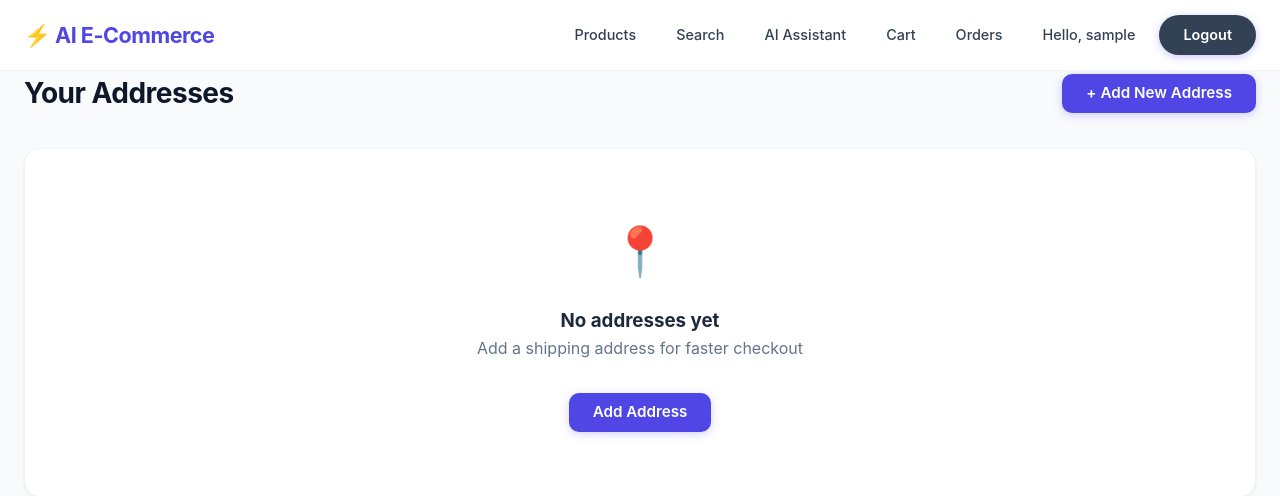
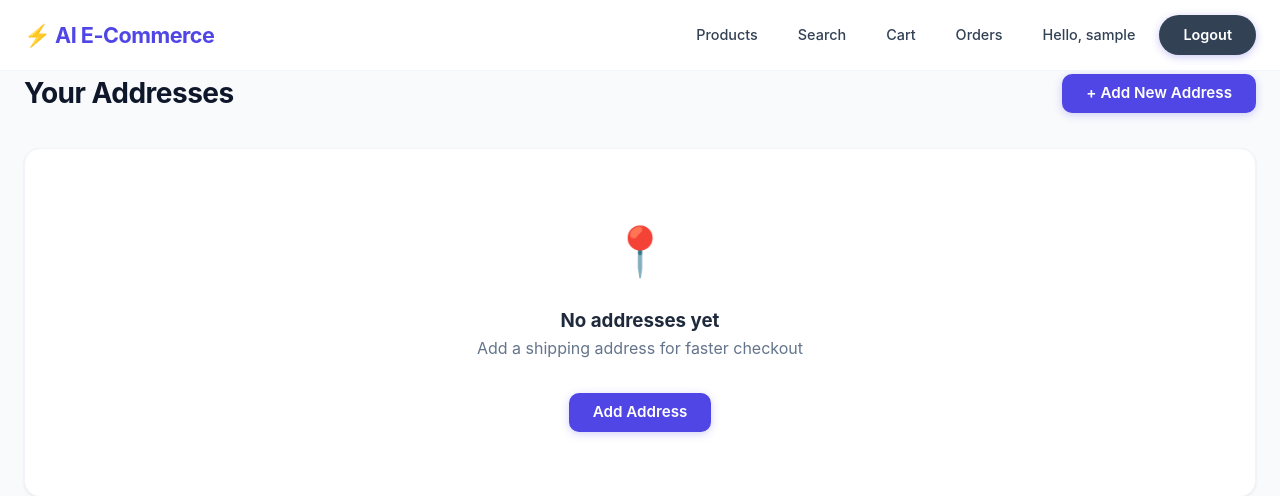
Before and after one commit to obaijar150/ai-ecommerce, a Django app: page /accounts/addresses/ in a window 1280 px wide. Shown: the top 496 px of the page. Run offline with Django 5.2, Linux system fonts and the light colour scheme; the visitor is signed in with stand-in values (Sample User, id 1); data that the repository does not hold is empty; parts of the project's set-up code (start-up, migrations or seed data) failed here and were passed over.

Commit message:
feat(ui): remove dedicated AI assistant page and nav link
Keep chat API endpoints for the floating widget; remove /chat/ route and header 'AI Assistant' link as requested.

```diff
--- a/apps/ai_engine/urls.py
+++ b/apps/ai_engine/urls.py
@@ -9,7 +9,6 @@ from . import views
 app_name = "ai_engine"
 
 urlpatterns = [
-    path("", views.chat_view, name="chat"),
     path("api/chat/", views.ChatAPIView.as_view(), name="chat_api"),
     path(
         "api/recommendations/",
--- a/templates/includes/header.html
+++ b/templates/includes/header.html
@@ -7,7 +7,6 @@
         <div class="nav__links">
             <a href="{% url 'catalog:product_list' %}" class="nav__link">Products</a>
             <a href="{% url 'search:search_results' %}" class="nav__link">Search</a>
-            <a href="{% url 'ai_engine:chat' %}" class="nav__link">AI Assistant</a>
             <a href="{% url 'orders:cart' %}" class="nav__link">
                 Cart{% if cart_item_count %} <span class="badge badge--primary">{{ cart_item_count }}</span>{% endif %}
             </a>
```
